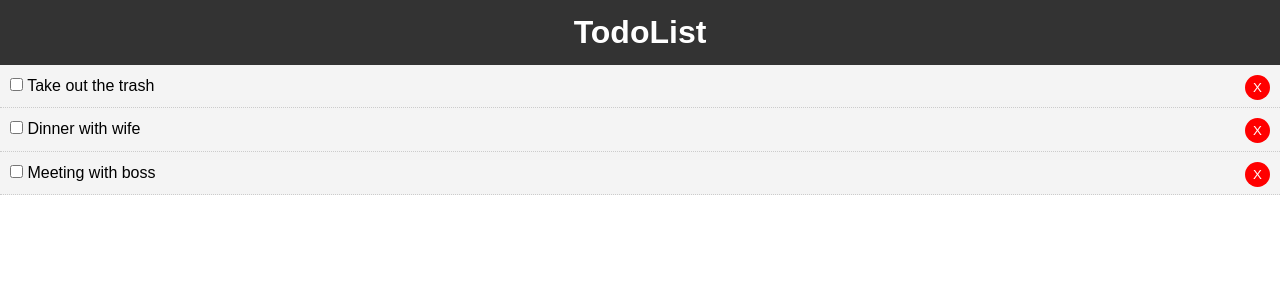
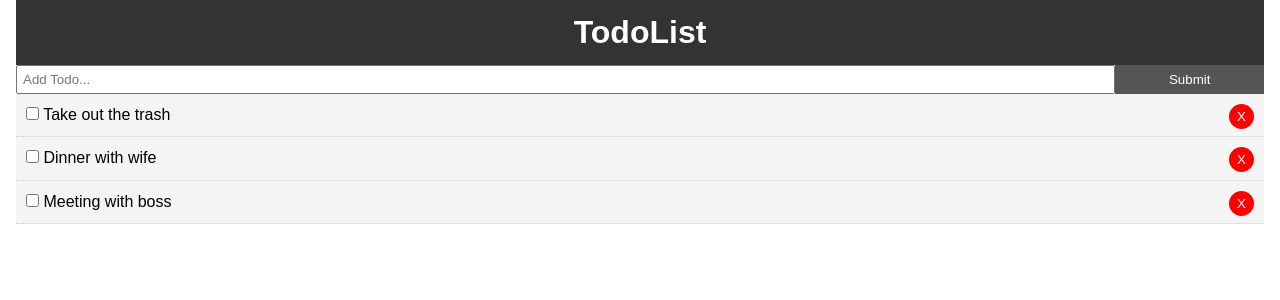
Before and after one commit to Ronyonka/todo, a React (Create React App) app: page / in a window 1280 px wide. Shown: the top 300 px of the page. Built offline with nearby package versions, Linux system fonts and the light colour scheme.

Commit message:
allowed user to add items

```diff
--- a/package.json
+++ b/package.json
@@ -5,7 +5,8 @@
   "dependencies": {
     "react": "^16.7.0",
     "react-dom": "^16.7.0",
-    "react-scripts": "3.0.1"
+    "react-scripts": "3.0.1",
+    "uuid": "^3.3.2"
   },
   "scripts": {
     "start": "react-scripts start",
--- a/src/App.css
+++ b/src/App.css
@@ -13,3 +13,20 @@ a {
   color: #333;
   text-decoration: none;
 }
+
+.container {
+  padding: 0 1rem;
+}
+
+.btn {
+  display: inline-block;
+  border: none;
+  background: #555;
+  color: #fff;
+  padding: 7px 20px;
+  cursor: pointer;
+}
+
+.btn:hover{
+  background: #666;
+}
--- a/src/App.js
+++ b/src/App.js
@@ -1,6 +1,8 @@
 import React, { Component } from 'react';
 import Header from './components/layout/Header';
 import Todos from './components/Todos';
+import AddTodo from './components/AddTodo';
+import uuid from 'uuid';
 
 import './App.css';
 
@@ -40,12 +42,26 @@ class App extends Component {
   delTodo = (id) => {
     this.setState({ todos: [...this.state.todos.filter(todo => todo.id !== id)] });
   }
+
+  // Add Todo
+  addTodo =  (title) => {
+    const newTodo = {
+      id:uuid.v4(),
+      title: title,
+      completed: false
+    }
+    this.setState({ todos: [...this.state.todos, newTodo] });
+  }
+
   render(){
-      console.log(this.state.todos)
+      // console.log(this.state.todos)
     return (
           <div className="App">
-            <Header />
-            <Todos todos={this.state.todos} markComplete={this.markComplete} delTodo={this.delTodo}/>
+            <div className="container">
+              <Header />
+              <AddTodo addTodo={this.addTodo}/>
+              <Todos todos={this.state.todos} markComplete={this.markComplete} delTodo={this.delTodo}/>
+            </div>
           </div>
     );
   }
--- a/src/components/AddTodo.js
+++ b/src/components/AddTodo.js
@@ -1,12 +1,36 @@
 import React, { Component } from 'react';
 
 class AddTodo extends Component {
+  state = {
+    title: ''
+  }
+
+  onSubmit = (e) => {
+    e.preventDefault();
+    this.props.addTodo(this.state.title);
+    this.setState({ title: '' })
+  }
+
+  onChange = (e) => this.setState({ [e.target.name]: e.target.value});
 
   render(){
     return (
-      <div>
-
-      </div>
+      <form onSubmit={this.onSubmit} style={{ display: 'flex' }}>
+        <input
+        type="text"
+        name="title"
+        style={{ flex: '10', padding: '5px' }}
+        placeholder="Add Todo..."
+        value={this.state.title}
+        onChange={this.onChange}
+        />
+        <input
+        type="submit"
+        value="Submit"
+        className="btn"
+        style={{flex: '1'}}
+        />
+      </form>
     )
   }
 }
```
